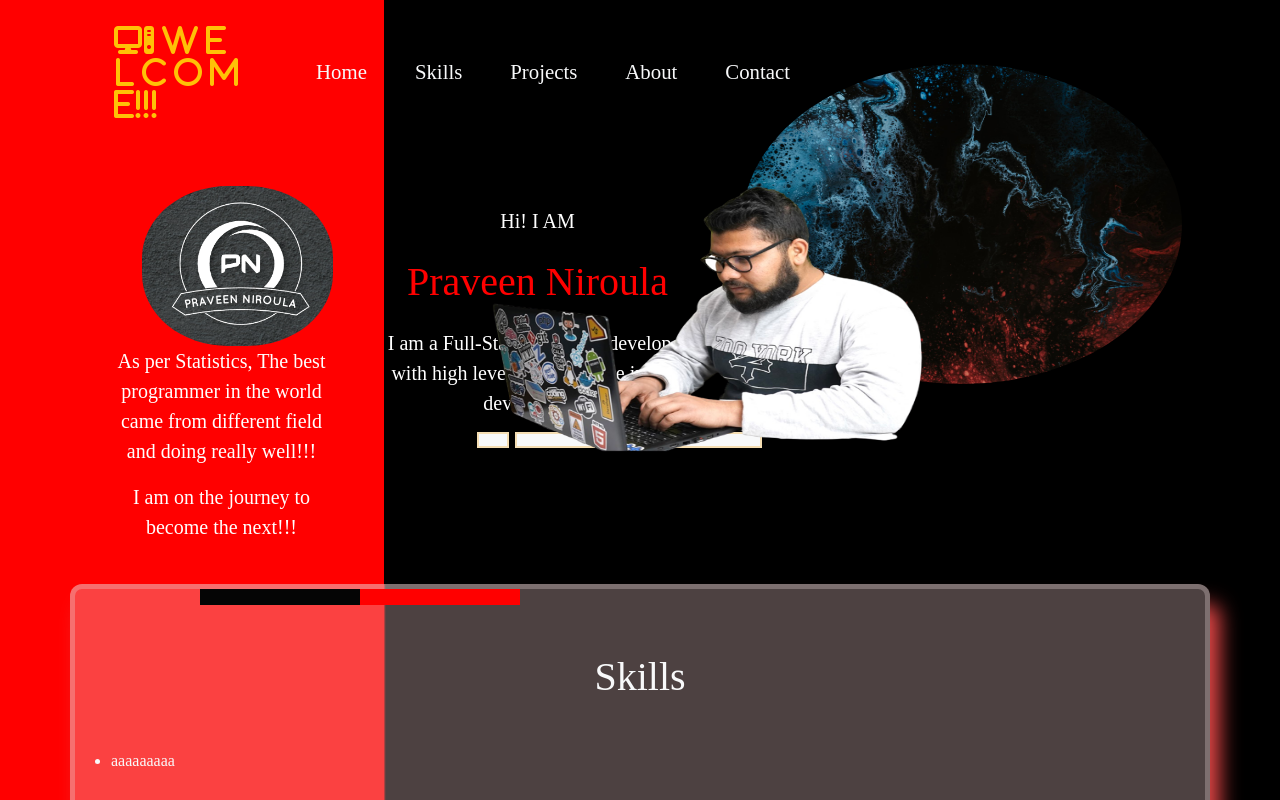
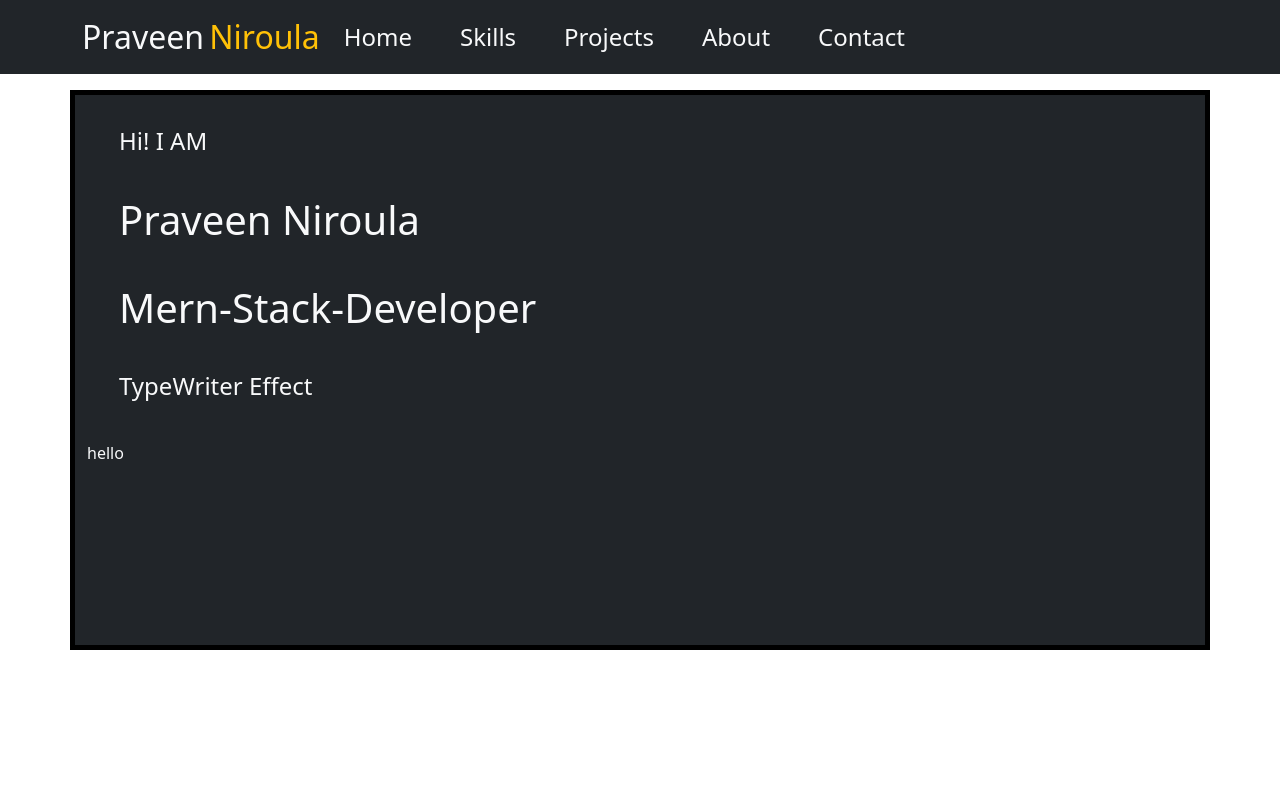
Before and after one commit to praveenniroula1/react-js-Portfolio-website, a React (Create React App) app: page / in a window 1280 px wide. Shown: the top 800 px of the page. Built offline with nearby package versions, Linux system fonts and the light colour scheme.

Commit message:
some changes made

```diff
--- a/src/App.css
+++ b/src/App.css
@@ -1,143 +1,26 @@
-* {
-  margin: 0;
-  padding: 0;
-  box-sizing: border-box;
-  font-family: "Times New Roman", Times, serif;
+/* .check {
+  width: 100%;
+} */
+.aaa {
+  gap: 2rem;
+  margin-right: 2rem;
 }
-.img {
-  margin-left: 2rem;
-  height: 20vh;
-  /* margin-top: 5rem; */
-  border-radius: 45%;
+.aaa:hover {
+  background-color: rgb(44, 31, 31);
+  border-radius: 2rem;
+  transform: scale(1.2);
 }
-.App {
-  background: linear-gradient(to right, red 30%, black 30%);
-  height: 150vh;
+.hero {
+  border: 5px solid black;
+  height: 70vh;
+  margin-top: 1rem;
+  width: 100%;
 }
-.nav-left {
-  margin: 1rem;
-}
-.nav-text {
+.content {
   display: flex;
   justify-content: flex-start;
-  align-items: center;
-  margin-top: -1rem;
-  margin-right: 25rem;
-  font-size: 1.3rem;
+  align-items: flex-start;
+  flex-direction: column;
   gap: 2rem;
+  padding: 2rem;
 }
-.slogan {
-  font-size: 1.6rem;
-  color: white;
-  width: 25%;
-  /* margin-left: -15rem; */
-  text-align: center;
-}
-.slogan2 {
-  color: white;
-  text-align: center;
-  width: 30%;
-
-  margin-left: -5rem;
-  padding-bottom: 8rem;
-}
-.hero {
-  display: flex;
-  justify-content: space-between;
-  align-items: center;
-  width: 100%;
-  height: 50vh;
-}
-
-.img2 {
-  margin-left: -4rem;
-  height: 40vh;
-  margin-top: -15rem;
-}
-.name {
-  color: red;
-}
-.hero-img {
-  position: relative;
-  margin: -3rem;
-}
-/* .hero-img > * {
-  position: absolute;
-} */
-.hero-img > :nth-child(2) {
-  transform: scale(1);
-  margin-top: -15rem;
-  /* margin-left: -15rem; */
-}
-.hero-img > :nth-child(1) {
-  transform: scale(1);
-  border-radius: 50%;
-  /* margin-left: -18rem; */
-  height: 40vh;
-  margin-top: -15rem;
-}
-.img1 {
-  margin-left: -20rem;
-  height: 40vh;
-  margin-top: -5rem;
-}
-.a,
-.b,
-.c {
-  margin: 0.2rem;
-}
-.a {
-  height: 1rem;
-  width: 2rem;
-  border: 2px solid wheat;
-}
-.b {
-  height: 1rem;
-  width: 5rem;
-  border: 2px solid wheat;
-}
-.c {
-  height: 1rem;
-  width: 10rem;
-  border: 2px solid wheat;
-}
-.white {
-  margin-left: -20rem;
-  margin-top: 15rem;
-  padding-bottom: 8rem;
-}
-.Navbar {
-  margin-top: -5rem;
-}
-.red {
-  margin-left: -35rem;
-  /* margin-top: 26rem; */
-}
-
-/* yugasui */
-.bb {
-  height: 1rem;
-  width: 10rem;
-  background: rgb(5, 5, 5);
-}
-.cc {
-  height: 1rem;
-  width: 10rem;
-  border: 2px solid red;
-  background: red;
-}
-
-/* .bb,
-.cc {
-  margin: 0.2rem;
-} */
-.skillCard {
-  height: 50vh;
-
-  backdrop-filter: blur(1px) saturate(180%);
-  -webkit-backdrop-filter: blur(16px) saturate(180%);
-  background-color: rgba(242, 204, 204, 0.317);
-  border-radius: 12px;
-  border: 5px solid rgba(236, 217, 217, 0.3);
-  box-shadow: 10px 20px 20px rgb(227, 70, 70);
-}
--- a/src/App.js
+++ b/src/App.js
@@ -1,12 +1,11 @@
 import "./App.css";
 import Hero from "./Components/Hero";
-import Skills from "./Components/Skills";
-
+import Header from "./Components/Nav";
 function App() {
   return (
     <div className="App">
+      <Header />
       <Hero />
-      <Skills />
     </div>
   );
 }
--- a/src/Components/Hero.js
+++ b/src/Components/Hero.js
@@ -1,68 +1,16 @@
 import React from "react";
-import Container from "react-bootstrap/Container";
-import Nav from "react-bootstrap/Nav";
-import Navbar from "react-bootstrap/Navbar";
-import logoo from "../img/logoo.png";
-import logo from "../img/logo.jpg";
-import photo from "../img/photo.png";
+
 const Hero = () => {
   return (
-    <div className="top">
-      {/* nav */}
-      <Navbar variant="dark">
-        <Container>
-          <Nav className="nav-text ">
-            <span className="nav-left">
-              <i class="fa-solid fa-computer text-warning fs-2 m-3">
-                {"  "} {"  "}W e l c o m e!!!
-              </i>{" "}
-            </span>
-            <Nav.Link className="text-light" href="#home ">
-              Home
-            </Nav.Link>
-            <Nav.Link className="text-light" href="#features">
-              Skills
-            </Nav.Link>
-            <Nav.Link className="text-light" href="#pricing">
-              Projects
-            </Nav.Link>
-            <Nav.Link className="text-light" href="#pricing">
-              About
-            </Nav.Link>
-            <Nav.Link className="text-light" href="#pricing">
-              Contact
-            </Nav.Link>
-          </Nav>
-        </Container>
-      </Navbar>
-      <Container className="hero mt-4">
-        <div className="slogan fs-5 p-4 mb-4">
-          <img className="img" src={logoo} alt="" />{" "}
-          <p>
-            As per Statistics, The best programmer in the world came from
-            different field and doing really well!!!
-          </p>
-          <p>I am on the journey to become the next!!!</p>
-        </div>
-
-        <div className="slogan2 fs-5">
-          <p>Hi! I AM</p>
-          <p className="name fs-1">Praveen Niroula</p>
-          <p>
-            I am a Full-Stack Software developer with high level of experience
-            in web development.
-          </p>
-        </div>
-        <div className="white d-flex justify-content-center align-items-center ">
-          <span className="a bg-light"></span>{" "}
-          <span className="b bg-light"></span>{" "}
-          <span className="c bg-light"></span>{" "}
-        </div>
-        <div className="hero-img">
-          <img className="img2" src={logo} width="100%" alt="" />
-          <img className="img1" src={photo} width="100%" alt="" />
-        </div>
-      </Container>
+    <div className="hero container text-light bg-dark">
+      <div className="content">
+        <h4>Hi! I AM</h4>
+        <h1>Praveen Niroula</h1>
+        <h4 className="fs-1">Mern-Stack-Developer</h4>
+        <h4>TypeWriter Effect</h4>
+      </div>
+      {/* two buttons here */}
+      <div>hello</div>
     </div>
   );
 };
--- a/src/Components/Nav.js
+++ b/src/Components/Nav.js
@@ -1,68 +1,51 @@
-import Button from "react-bootstrap/Button";
+import React from "react";
 import Container from "react-bootstrap/Container";
 import Nav from "react-bootstrap/Nav";
 import Navbar from "react-bootstrap/Navbar";
 import NavDropdown from "react-bootstrap/NavDropdown";
-import Offcanvas from "react-bootstrap/Offcanvas";
-import logo from "../img/logoo.png";
 
-const NavBar = () => {
+const Header = () => {
   return (
-    <div className="navBar container p-1">
-      {[false].map((expand) => (
-        <Navbar key={expand} expand={expand} className="mb-3">
-          <Container fluid>
-            <Navbar.Brand href="#">
+    <div>
       {" "}
-              <a className="navbar-brand" href="#">
-                <img src={logo} width="150px" height="150px" alt="" />
-              </a>
+      <Navbar className="fs-4" bg="dark" expand="lg">
+        <Container>
+          <Navbar.Brand href="#home">
+            <span className="fs-2  text-light">Praveen</span>{" "}
+            <span className="text-warning fs-2">Niroula</span>
           </Navbar.Brand>
           <Navbar.Toggle
-              className="toggle bg-light text-dark fs-3 p-3 fw-bold"
-              aria-controls={`offcanvasNavbar-expand-${expand}`}
-            >
-              Menu <i class="fa-solid fa-bars"></i>
-            </Navbar.Toggle>
-            <Navbar.Offcanvas
-              id={`offcanvasNavbar-expand-${expand}`}
-              aria-labelledby={`offcanvasNavbarLabel-expand-${expand}`}
-              placement="end"
-              className="bg-dark text-light fs-3"
-            >
-              <Offcanvas.Header closeButton>
-                <Offcanvas.Title id={`offcanvasNavbarLabel-expand-${expand}`}>
-                  <a className="navbar-brand " href="#">
-                    <img src={logo} width="300px" height="250px" alt="" />
-                  </a>
-                </Offcanvas.Title>
-              </Offcanvas.Header>
-              <Offcanvas.Body>
-                <Nav className="justify-content-end flex-grow-1 pe-3">
-                  <Nav.Link href="#action1"></Nav.Link>
-                  <Nav.Link href="#action1">
-                    <i class="fa-solid fa-house-user"></i> Home
+            aria-controls="basic-navbar-nav bg-dark "
+            className="aaa text-light bg-light"
+          />
+          <Navbar.Collapse id="basic-navbar-nav ">
+            <div className="check">
+              {" "}
+              <Nav className="ms-auto align-text-center ">
+                <Nav.Link className="aaa text-light " href="#home">
+                  Home
                 </Nav.Link>
-                  <Nav.Link href="#action2">
-                    <i class="fa-brands fa-studiovinari"></i> Skills
+                <Nav.Link className="aaa text-light" href="#home">
+                  Skills
                 </Nav.Link>
-                  <Nav.Link href="#action2">
-                    <i class="fa-solid fa-diagram-project"></i> Projects
+
+                <Nav.Link className="aaa text-light" href="#home">
+                  Projects
                 </Nav.Link>
-                  <Nav.Link href="#action2">
-                    <i class="fa-solid fa-address-card"></i> About Me
+                <Nav.Link className="aaa text-light" href="#home">
+                  About
                 </Nav.Link>
-                  <Nav.Link href="#action2">
-                    <i class="fa-solid fa-address-book"></i> Contact Me
+
+                <Nav.Link className="aaa text-light" href="#home">
+                  Contact
                 </Nav.Link>
               </Nav>
-              </Offcanvas.Body>
-            </Navbar.Offcanvas>
+            </div>
+          </Navbar.Collapse>
         </Container>
       </Navbar>
-      ))}
     </div>
   );
 };
 
-export default NavBar;
+export default Header;
--- a/src/Components/Skills.js
+++ /dev/null
@@ -1,26 +0,0 @@
-import React from "react";
-import Container from "react-bootstrap/Container";
-import Row from "react-bootstrap/Row";
-import Col from "react-bootstrap/Col";
-
-const Skills = () => {
-  return (
-    <div className="skillCard container">
-      <div className="red d-flex justify-content-center align-items-center">
-        <span className="bb "></span> <span className="cc"></span>{" "}
-      </div>
-      <h1 className="text-center text-light mt-5">Skills</h1>
-      <div className="wrapper container text-light mt-5">
-        <Container>
-          <Row>
-            <ul>
-              <li>aaaaaaaaa</li>
-            </ul>
-          </Row>
-        </Container>
-      </div>
-    </div>
-  );
-};
-
-export default Skills;
```
Lines whose indentation alone changed are shown as unchanged.
